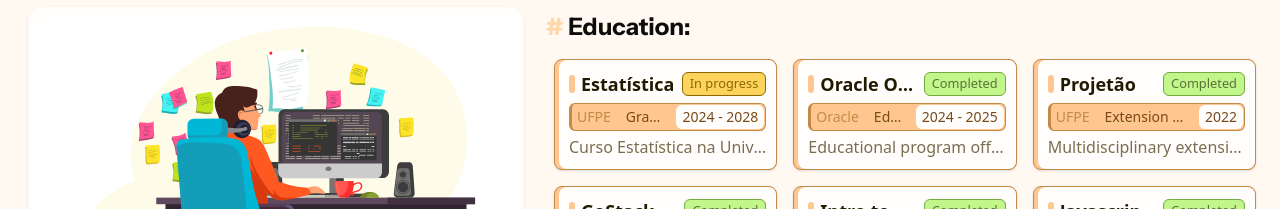
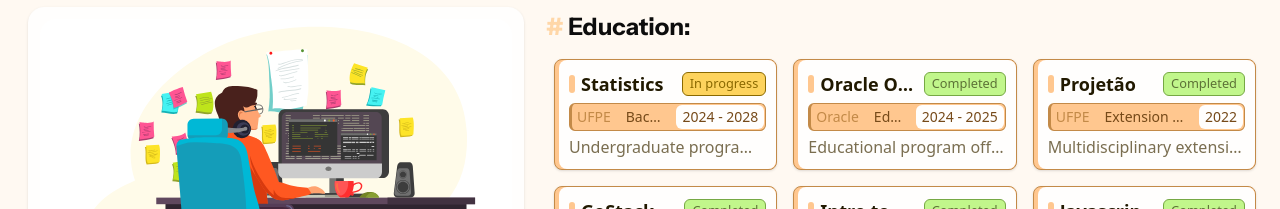
Before and after one commit to brit0dev/portfolio, a React (Vite) app: page / in a window 1280 px wide. Shown: the part 817-1026 px from the top of the page. Built offline with nearby package versions, Linux system fonts and the light colour scheme.

Commit message:
refactor(i18n): translate Statistics course data to English
- Updates the educationCards data in src/data/about.ts.
- Translates the course title, type, and description for the Statistics degree to English.
- Expands the description to better detail the curriculum.

```diff
--- a/src/data/about.ts
+++ b/src/data/about.ts
@@ -6,13 +6,15 @@ import LanguagesIcon from '@/assets/LanguagesIcon.svg';
 
 export const educationCards: Education[] = [
   {
-    education: 'Estatística',
+    education: 'Statistics',
     acronym: 'UFPE',
     description: [
-      'Curso Estatística na Universidade Federal de Pernambuco (UFPE), uma formação que me proporciona uma base sólida em análise de dados, modelagem estatística e programação aplicada à solução de problemas reais. ',
-      'Desde o início do curso, venho desenvolvendo habilidades essenciais para atuar na área de Ciência de Dados, combinando conhecimentos de probabilidade, inferência estatística e técnicas computacionais.',
+      'Undergraduate program with strong emphasis on data analysis, statistical modeling, and computational methods.',
+      'Covered topics include Probability, Statistical Inference, Regression Models, Time Series Analysis, Experimental Design, and Multivariate Analysis, along with solid training in Calculus, Linear Algebra, and Optimization.',
+      'The program also included data-driven application development using tools like R, Python, and SQL, plus coursework in Algorithms, Numerical Methods, and Programming.',
+      'Hands-on experience in analyzing real-world datasets, building statistical models, and applying techniques for data-driven decision making.',
     ],
-    courseType: 'Graduação',
+    courseType: 'Bachelor’s Degree',
     initialYear: 2024,
     finalYear: 2028,
     status: 'In progress',
```
